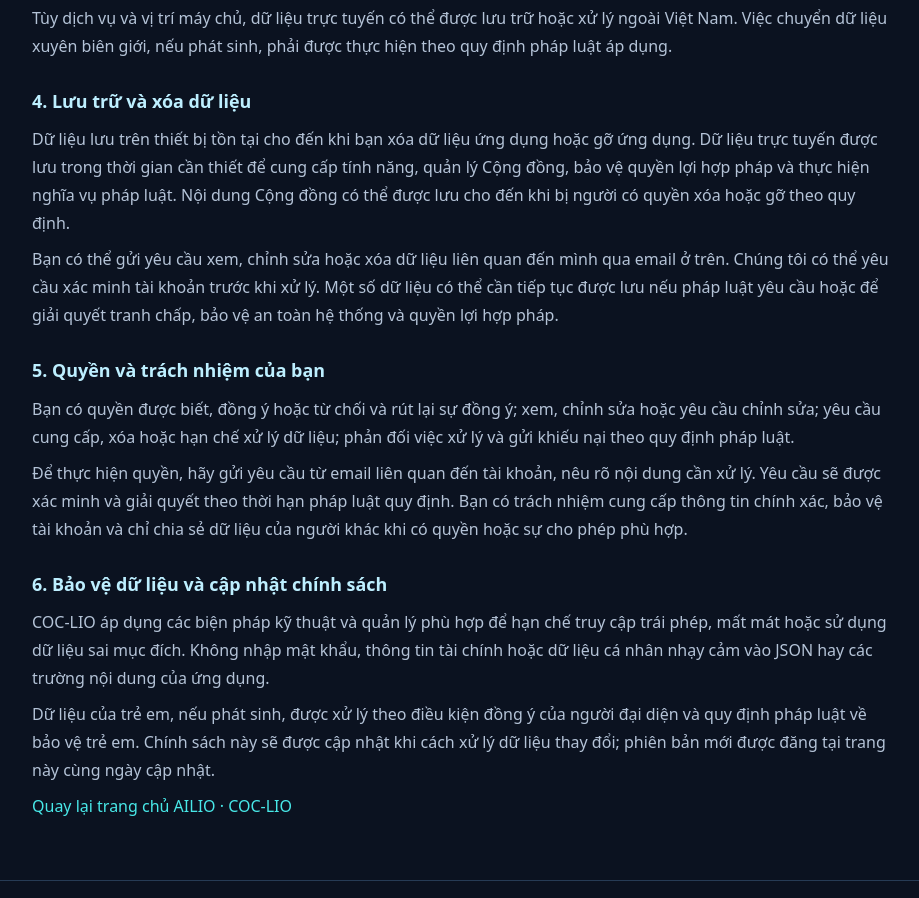
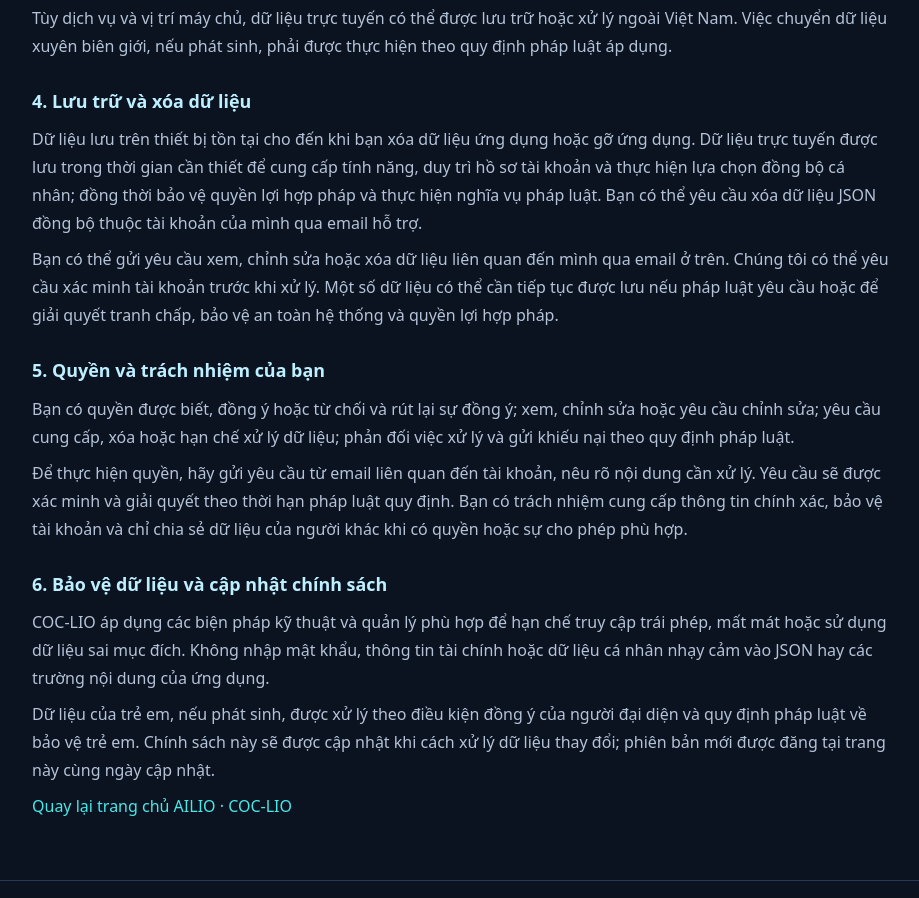
Before and after one commit to HUY-HOA/COC-LIO, a plain HTML site: page website/privacy.html in a window 1280 px wide. Shown: the part 1140-2038 px from the top of the page, without its empty margins (178-1097 px from the left). Drawn offline with Linux system fonts and the light colour scheme.

Commit message:
Remove obsolete community storage language from privacy policy

```diff
--- a/website/privacy.html
+++ b/website/privacy.html
@@ -43,7 +43,7 @@
     <p>Tùy dịch vụ và vị trí máy chủ, dữ liệu trực tuyến có thể được lưu trữ hoặc xử lý ngoài Việt Nam. Việc chuyển dữ liệu xuyên biên giới, nếu phát sinh, phải được thực hiện theo quy định pháp luật áp dụng.</p>
 
     <h2>4. Lưu trữ và xóa dữ liệu</h2>
-    <p>Dữ liệu lưu trên thiết bị tồn tại cho đến khi bạn xóa dữ liệu ứng dụng hoặc gỡ ứng dụng. Dữ liệu trực tuyến được lưu trong thời gian cần thiết để cung cấp tính năng, quản lý Cộng đồng, bảo vệ quyền lợi hợp pháp và thực hiện nghĩa vụ pháp luật. Nội dung Cộng đồng có thể được lưu cho đến khi bị người có quyền xóa hoặc gỡ theo quy định.</p>
+    <p>Dữ liệu lưu trên thiết bị tồn tại cho đến khi bạn xóa dữ liệu ứng dụng hoặc gỡ ứng dụng. Dữ liệu trực tuyến được lưu trong thời gian cần thiết để cung cấp tính năng, duy trì hồ sơ tài khoản và thực hiện lựa chọn đồng bộ cá nhân; đồng thời bảo vệ quyền lợi hợp pháp và thực hiện nghĩa vụ pháp luật. Bạn có thể yêu cầu xóa dữ liệu JSON đồng bộ thuộc tài khoản của mình qua email hỗ trợ.</p>
     <p>Bạn có thể gửi yêu cầu xem, chỉnh sửa hoặc xóa dữ liệu liên quan đến mình qua email ở trên. Chúng tôi có thể yêu cầu xác minh tài khoản trước khi xử lý. Một số dữ liệu có thể cần tiếp tục được lưu nếu pháp luật yêu cầu hoặc để giải quyết tranh chấp, bảo vệ an toàn hệ thống và quyền lợi hợp pháp.</p>
 
     <h2>5. Quyền và trách nhiệm của bạn</h2>
```
